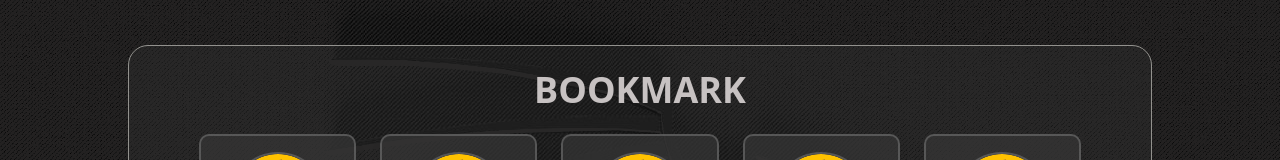
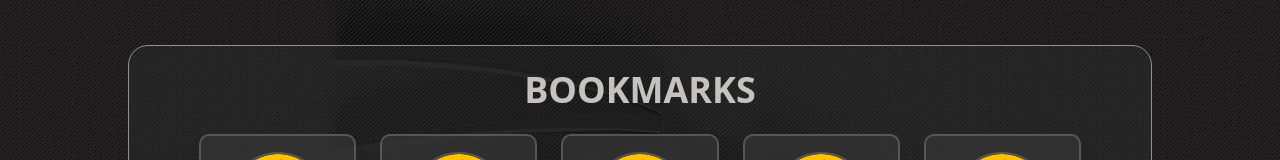
Before and after one commit to singodiyashubham87/object-oriented-friendship-frontend, a React (Vite) app: page /bookmark in a window 1280 px wide. Shown: the part 156-316 px from the top of the page. Built offline with nearby package versions, Linux system fonts and the light colour scheme.

Commit message:
docs: update name from bookmark to bookmarks for page

```diff
--- a/src/pages/Bookmark/Bookmark.jsx
+++ b/src/pages/Bookmark/Bookmark.jsx
@@ -10,7 +10,7 @@ const Bookmark = () => {
     <div className="flex-grow flex flex-col justify-evenly items-center w-full h-11/12 bg-dark-glassmorphism-30 border-xs border-secondary-silver rounded-custom-s overflow-y-auto overflow-x-hidden px-6 py-6">
       <div className="flex justify-center h-1/5">
         <h2 className="text-4xl text-primary-silver font-bold uppercase">
-          Bookmark
+          Bookmarks
         </h2>
       </div>
       <div className="w-full h-4/5 flex justify-center flex-wrap px-4 my-6 gap-6 overflow-y-auto overflow-x-hidden">
```
